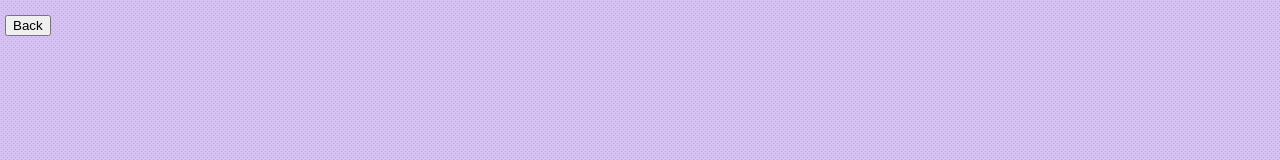
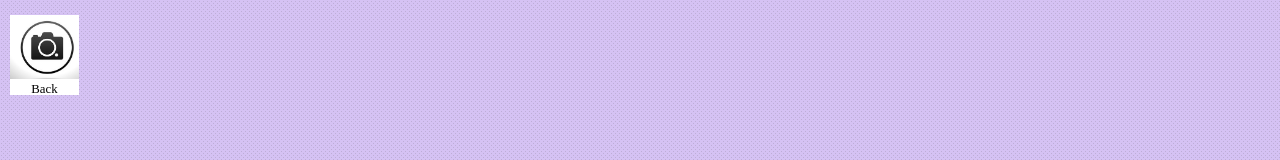
Before and after one commit to Abhishek-1-1/Web-Cam, a plain HTML site: page gallery.html in a window 1280 px wide. Shown: the top 160 px of the page. Drawn offline with Linux system fonts and the light colour scheme.

Commit message:
Changed files

```diff
--- a/gallery.css
+++ b/gallery.css
@@ -63,5 +63,34 @@
 #back{
     position: fixed;
     top: 15px;
-    left: 5px;
+    left: 10px;
+    z-index: 3;
+    height: 5rem;
+    width: 4.3rem;
 }
+
+#back .camera-img{
+    width: 100%;
+    padding: 0.2rem;
+    height: 80%;
+    background: url(camera.jpg);
+    background-size: cover;
+}
+
+#back .camera-img:hover{
+    cursor: pointer;
+}
+
+#back .text{
+    padding: 0.2rem;
+    height: 20%;
+    width: 100%;
+    text-align: center;
+    background-color: white;
+    font-size: 0.8rem;
+    text-align: center;
+}
+
+#back .text:hover{
+    cursor: pointer;
+}
--- a/gallery.html
+++ b/gallery.html
@@ -9,7 +9,10 @@
 </head>
 <body>
 
-    <button id="back">Back</button>
+    <div id="back">
+        <div class="camera-img"></div>
+        <div class="text">Back</div>
+    </div>
 
     <div class="container">
         <!-- <div class="media-card">
```
Also changed, not shown: index.html (+4 -1 lines), style.css (+31 -0 lines).
